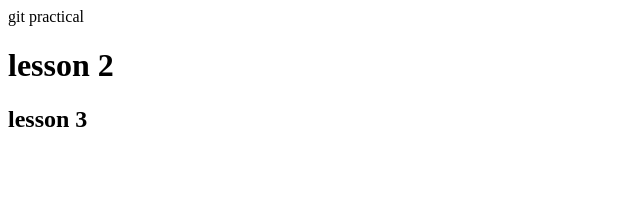
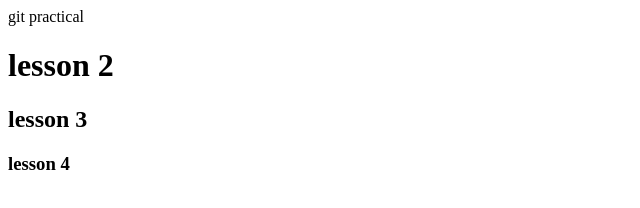
Before and after one commit to Shpilkan/git-test, a plain HTML site: page index.html in a window 1280 px wide. Shown: the full height of the page, 0-640 px from the left. Drawn offline with Linux system fonts and the light colour scheme.

```diff
--- a/index.html
+++ b/index.html
@@ -10,6 +10,7 @@
     <h> git practical </h>
     <h1> lesson 2 </h1>
     <h2> lesson 3 </h2>
+    <h3> lesson 4 </h3>
 </body>
 
 </html>
```
